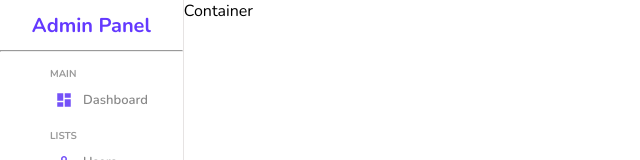
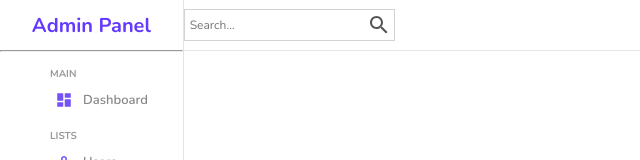
Before and after one commit to YasineNifa/admin_panel, a React (Create React App) app: page / in a window 1280 px wide. Shown: the top 160 px of the page, without its empty margins (0-640 px from the left). Built offline with nearby package versions, Linux system fonts and the light colour scheme.

Commit message:
Design the search button
Signed-off-by: Ynifa <yasine.nifa@gmail.com>

```diff
--- a/src/components/navbar/Navbar.js
+++ b/src/components/navbar/Navbar.js
@@ -1,9 +1,18 @@
 import React from 'react'
 import "./Navbar.scss"
+import SearchOutlinedIcon from "@mui/icons-material/SearchOutlined";
 
 function Navbar() {
   return (
-    <div className='navbar'>Navbar</div>
+    <div className='navbar'>
+      <div className='wrapper'>
+        <div className='search'>
+          <input placeholder='Search...' type="text"></input>
+          <SearchOutlinedIcon/>
+        </div>
+
+      </div>
+    </div>
   )
 }
 
--- a/src/components/navbar/Navbar.scss
+++ b/src/components/navbar/Navbar.scss
@@ -0,0 +1,32 @@
+.navbar{
+
+    height: 50px;
+    border-bottom: 0.5px solid rgb(231, 228, 228);
+    display: flex;
+    align-items: center;
+    font-size: 14px;
+    color: #555;
+
+    .wrapper{
+
+        .search{
+            display: flex;
+            align-items: center;
+            border: 0.5px solid lightgray;
+            padding: 3px;
+
+            input{
+                border: none;
+                outline: none;
+                background: transparent;
+
+                &::placeholder{
+                    font-size: 12px;
+                }
+            }
+        }
+    }
+
+
+
+}
--- a/src/pages/home/Home.js
+++ b/src/pages/home/Home.js
@@ -1,3 +1,4 @@
+import Navbar from '../../components/navbar/Navbar'
 import Sidebar from '../../components/sidebar/Sidebar'
 import './Home.scss'
 
@@ -5,7 +6,9 @@ function Home() {
   return (
     <div className='home'>
         <Sidebar />
-        <div className='homeContainer'>Container</div>
+        <div className='homeContainer'>
+          <Navbar/>
+        </div>
     </div>
   )
 }
```
